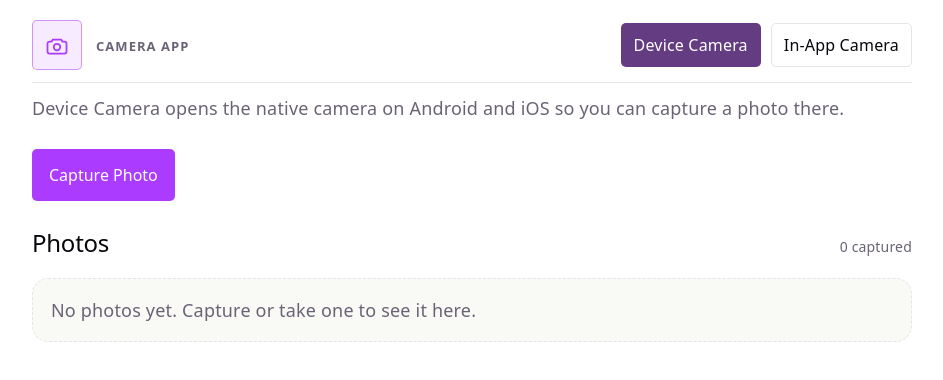
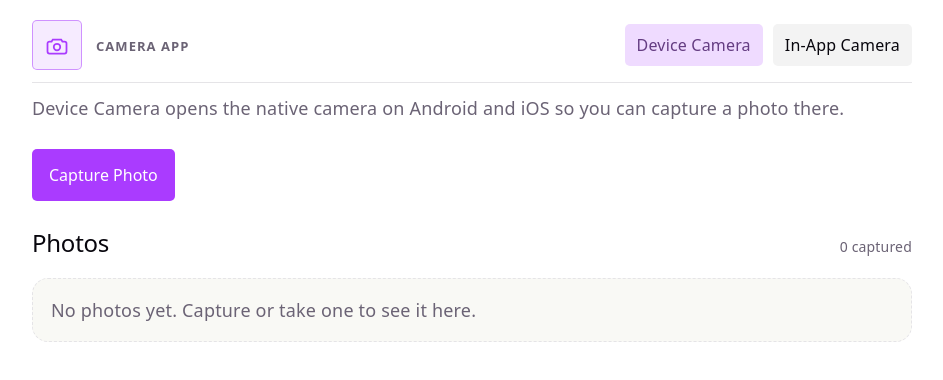
Before and after one commit to prasadambaledath/camera-app, a React (Vite) app: page / in a window 1280 px wide. Shown: the top 380 px of the page, without its empty margins (168-1111 px from the left). Built offline with nearby package versions, Linux system fonts and the light colour scheme.

Commit message:
Update Header styles

```diff
--- a/src/components/Header.css
+++ b/src/components/Header.css
@@ -58,8 +58,7 @@
   display: inline-flex;
   align-items: center;
   justify-content: center;
-  border: 1px solid var(--border);
-  background: var(--bg);
+  background: #f3f3f3;
   color: var(--text-h);
   padding: 8px 12px;
   font: inherit;
@@ -70,9 +69,8 @@
 }
 
 .header__link--active {
-  background: #643c82;
-  border-color: transparent;
-  color: #fff;
+  background: #efdbff;
+  color: #643c82;
 }
 
 @media (max-width: 1024px) {
```
